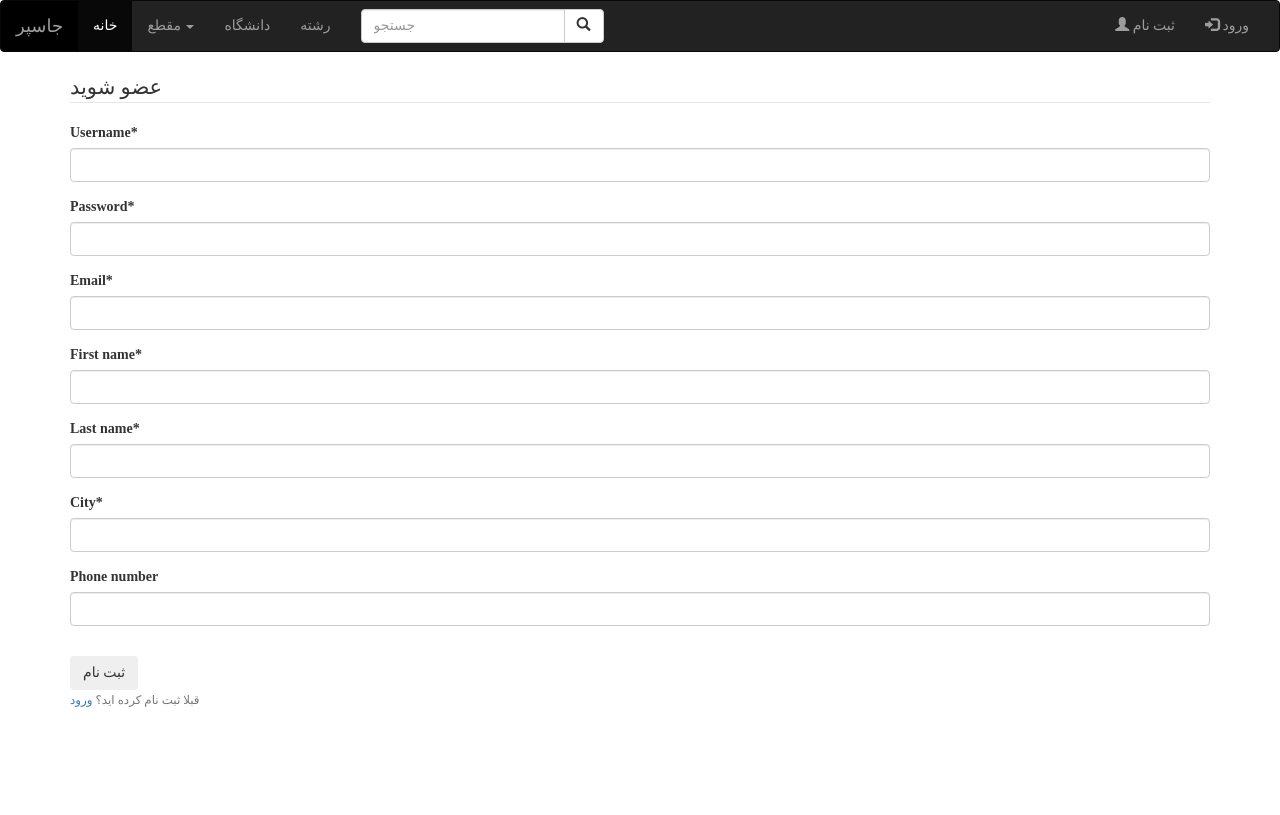
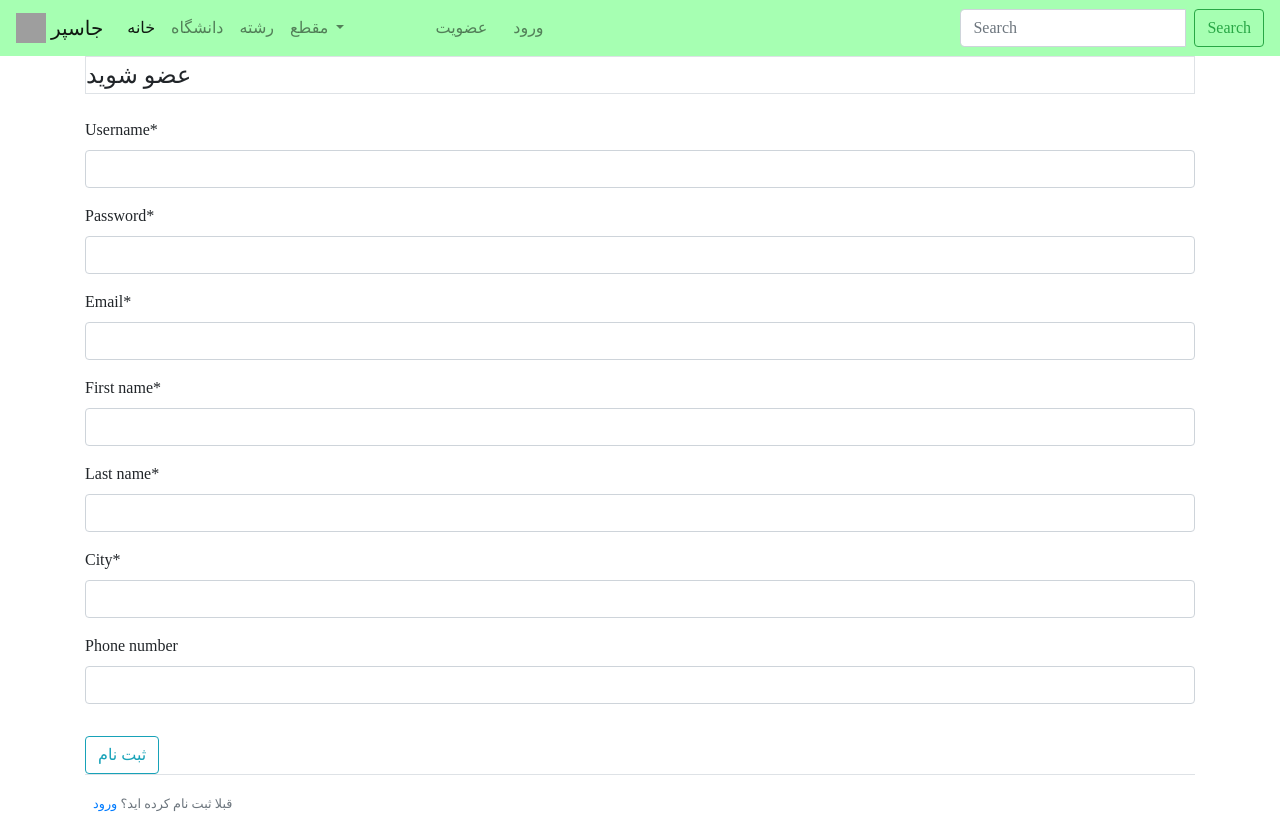
Before and after one commit to pooyaphoenix/Jasper, a Django app: page /register/ in a window 1280 px wide. Before the commit the page ends 707 px from the top, so only its background shows below. Run offline with Django 3.2, Linux system fonts and the light colour scheme; some libraries are stand-ins or nearby versions; grey boxes are pictures that could not be loaded.

Commit message:
nav bar has updated

```diff
--- a/jasper/blog/templates/base.html
+++ b/jasper/blog/templates/base.html
@@ -1,14 +1,14 @@
 
 
 <!DOCTYPE html>
-<html>
+<html >
     <head>
         <meta charset="utf-8">
         <meta name="viewport" content="width=device-width, initial-scale=1">
-        <link rel="stylesheet" href="https://maxcdn.bootstrapcdn.com/bootstrap/3.4.0/css/bootstrap.min.css">
-        <script src="https://ajax.googleapis.com/ajax/libs/jquery/3.4.0/jquery.min.js"></script>
-        <script src="https://maxcdn.bootstrapcdn.com/bootstrap/3.4.0/js/bootstrap.min.js"></script>
-
+        <link rel="stylesheet" href="https://stackpath.bootstrapcdn.com/bootstrap/4.3.1/css/bootstrap.min.css" integrity="sha384-ggOyR0iXCbMQv3Xipma34MD+dH/1fQ784/j6cY/iJTQUOhcWr7x9JvoRxT2MZw1T" crossorigin="anonymous">
+        <script src="https://code.jquery.com/jquery-3.3.1.slim.min.js" integrity="sha384-q8i/X+965DzO0rT7abK41JStQIAqVgRVzpbzo5smXKp4YfRvH+8abtTE1Pi6jizo" crossorigin="anonymous"></script>
+        <script src="https://cdnjs.cloudflare.com/ajax/libs/popper.js/1.14.7/umd/popper.min.js" integrity="sha384-UO2eT0CpHqdSJQ6hJty5KVphtPhzWj9WO1clHTMGa3JDZwrnQq4sF86dIHNDz0W1" crossorigin="anonymous"></script>
+        <script src="https://stackpath.bootstrapcdn.com/bootstrap/4.3.1/js/bootstrap.min.js" integrity="sha384-JjSmVgyd0p3pXB1rRibZUAYoIIy6OrQ6VrjIEaFf/nJGzIxFDsf4x0xIM+B07jRM" crossorigin="anonymous"></script>
         <script>
 
         </script>
@@ -35,54 +35,67 @@ margin: 5% 0% 10% 20%;
           <title>jasper</title>
           {% endblock %}
     </head>
-    <body style="font-family: vazir; align=right" >
-  <!-- نوار انتخاب هدر -->
-<nav class="navbar navbar-inverse">
-        <div class="container-fluid">
-          <div class="navbar-header">
-            <button type="button" class="navbar-toggle" data-toggle="collapse" data-target="#myNavbar">
-              <span class="icon-bar"></span>
-              <span class="icon-bar"></span>
-              <span class="icon-bar"></span>
+
+ <body style="font-family: vazir">
+    <nav class="navbar navbar-expand-lg navbar-light bg-" style="background-color: #a6ffb2;">
+        <a class="navbar-brand" href="/jasper/">
+            <img src="docs/Untitled-5.png" width="30" height="30" class="d-inline-block align-top" alt="">
+            جاسپر
+          </a>
+      <button class="navbar-toggler" type="button" data-toggle="collapse" data-target="#navbarNavDropdown" aria-controls="navbarNavDropdown" aria-expanded="false" aria-label="Toggle navigation">
+        <span class="navbar-toggler-icon"></span>
       </button>
-            <a class="navbar-brand" href="/jasper/" style="background-color:black">جاسپر</a>
+      <div class="collapse navbar-collapse" id="navbarNavDropdown">
+        <ul class="navbar-nav">
+          <li class="nav-item active">
+            <a class="nav-link" href="/">خانه <span class="sr-only">(current)</span></a>
+          </li>
+          <li class="nav-item">
+            <a class="nav-link" href="#">دانشگاه</a>
+          </li>
+          <li class="nav-item">
+            <a class="nav-link" href="#">رشته</a>
+          </li>
+          <li class="nav-item dropdown">
+            <a class="nav-link dropdown-toggle" href="#" id="navbarDropdownMenuLink" role="button" data-toggle="dropdown" aria-haspopup="true" aria-expanded="false">
+              مقطع
+            </a>
+            <div class="dropdown-menu" aria-labelledby="navbarDropdownMenuLink">
+              <a class="dropdown-item" href="#">کارشناسی</a>
+              <a class="dropdown-item" href="#">کارشناسی ارشد</a>
+              <a class="dropdown-item" href="#">دکتری</a>
             </div>
-          <div class="collapse navbar-collapse" id="myNavbar">
-            <ul class="nav navbar-nav">
-              <li class="active"><a href="/">خانه</a></li>
-              <li class="dropdown">
-                <a class="dropdown-toggle" data-toggle="dropdown" href="#">مقطع <span class="caret"></span></a>
-                <ul class="dropdown-menu">
-                  <li><a href="#">کارشناسی</a></li>
-                  <li><a href="#">کارشناسی ارشد</a></li>
-                  <li><a href="#">دکتری</a></li>
+          </li>
+          <li class="nav-item">
+              <a class="nav-link" style="margin-left: 75px;" href="/register">عضویت</a>
+            </li>
+            <li class="nav-item">
+                <a class="nav-link" style="margin-left: 10px;" href="#">ورود</a>
+              </li>
+
         </ul>
-              </li>
-              <li><a href="#">دانشگاه</a></li>
-              <li><a href="#">رشته</a></li>
-            </ul>
-<!-- Search-->
-            <form class="navbar-form navbar-left" action="/action_page.php">
+      </div>
+      <form class="form-inline">
         <div class="input-group">
-                  <input type="text" class="form-control" placeholder="جستجو" name="search">
+          <input class="form-control mr-sm-2" type="search" placeholder="Search" aria-label="Search">
           <div class="input-group-btn">
-                    <button class="btn btn-default" type="submit">
-                      <i class="glyphicon glyphicon-search"></i>
-                    </button>
+            <button class="btn btn-outline-success" type="submit">Search</button>
           </div>
         </div>
       </form>
-              <!--register and login-->
-              <ul class="nav navbar-nav navbar-right">
-              <li><a href="/register"><span class="glyphicon glyphicon-user"></span> ثبت نام</a></li>
-              <li><a href="#"><span class="glyphicon glyphicon-log-in"></span> ورود</a></li>
-            </ul>
+
+         <!-- <ul class="navbar-nav">
+              <li class="nav-item active">
+                <a class="nav-link" href="#">Home <span class="sr-only">(current)</span></a>
+              </li>
+              <li class="nav-item">
+                <a class="nav-link" href="#">Features</a>
+              </li> -->
+
       </div>
     </div>
+
     </nav>
-
-
-
 
 
 
--- a/jasper/blog/templates/home.html
+++ b/jasper/blog/templates/home.html
@@ -11,7 +11,7 @@
     <body>
         <h1> {{ text }} </h1>
             <div class="center">
-                <h1 style="text-align:center;">جزوه ی مورد نظر خود را بیایید</h1>
+                <h1 style="text-align:center; margin-right: 20%">جزوه ی مورد نظر خود را بیایید</h1>
                 {% if allof_books %}
                   <ul class="boxouter">
                       {% for Book in allof_books %}
@@ -19,7 +19,7 @@
                       {% endfor %}
                   </ul>
                 {% else %}
-                  <p style="color:tomato">not available.</p>
+                  <p class="boxouter box" style="color:tomato">not available.</p>
                 {% endif %}
               <!-- </div>
               <div class="container">
```
Lines whose indentation alone changed are shown as unchanged.
